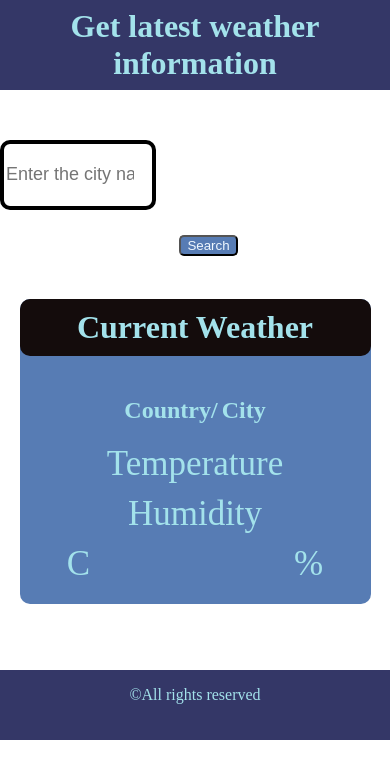
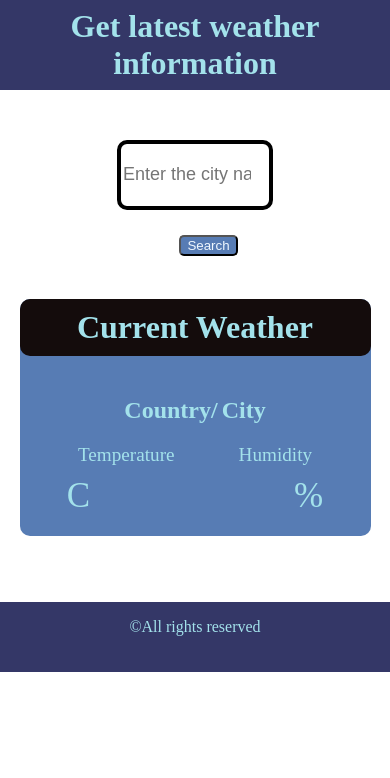
Before and after one commit to MohamedSulaiman8/FULL-STACK, a plain HTML site: page Weather api/weather.html in a window 390 px wide. Drawn offline with Linux system fonts and the light colour scheme.

Commit message:
Update style.css

```diff
--- a/Weather api/style.css
+++ b/Weather api/style.css
@@ -138,13 +138,16 @@ button{
         width: 90%;
     }
     .input-box{
-
+       text-align: center;
     }
     input{
         width: 40%;
     }
     footer{
         margin-top: 17%;
+    }
+    .headings{
+        font-size: larger;
     }
 
 }
```
